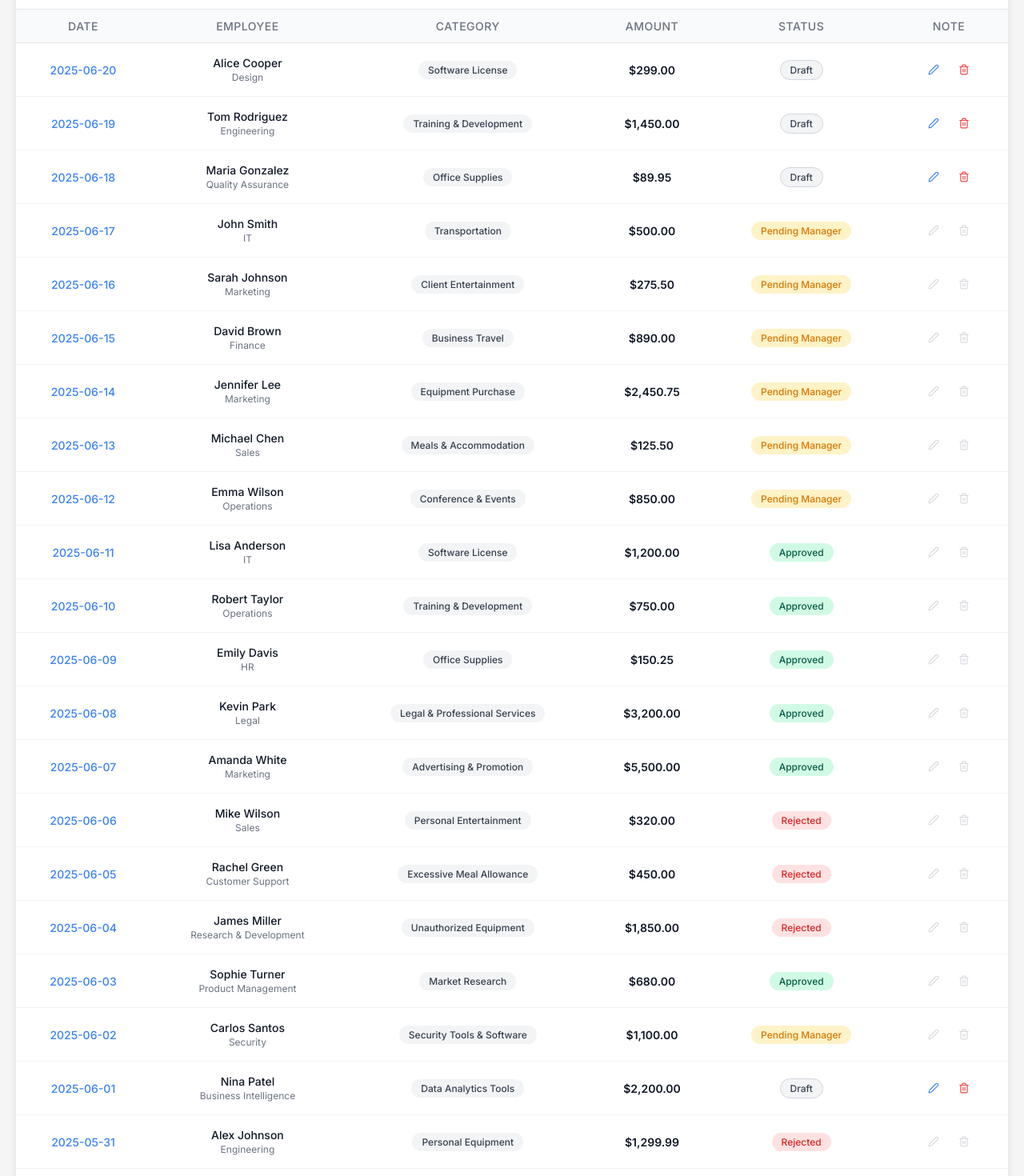
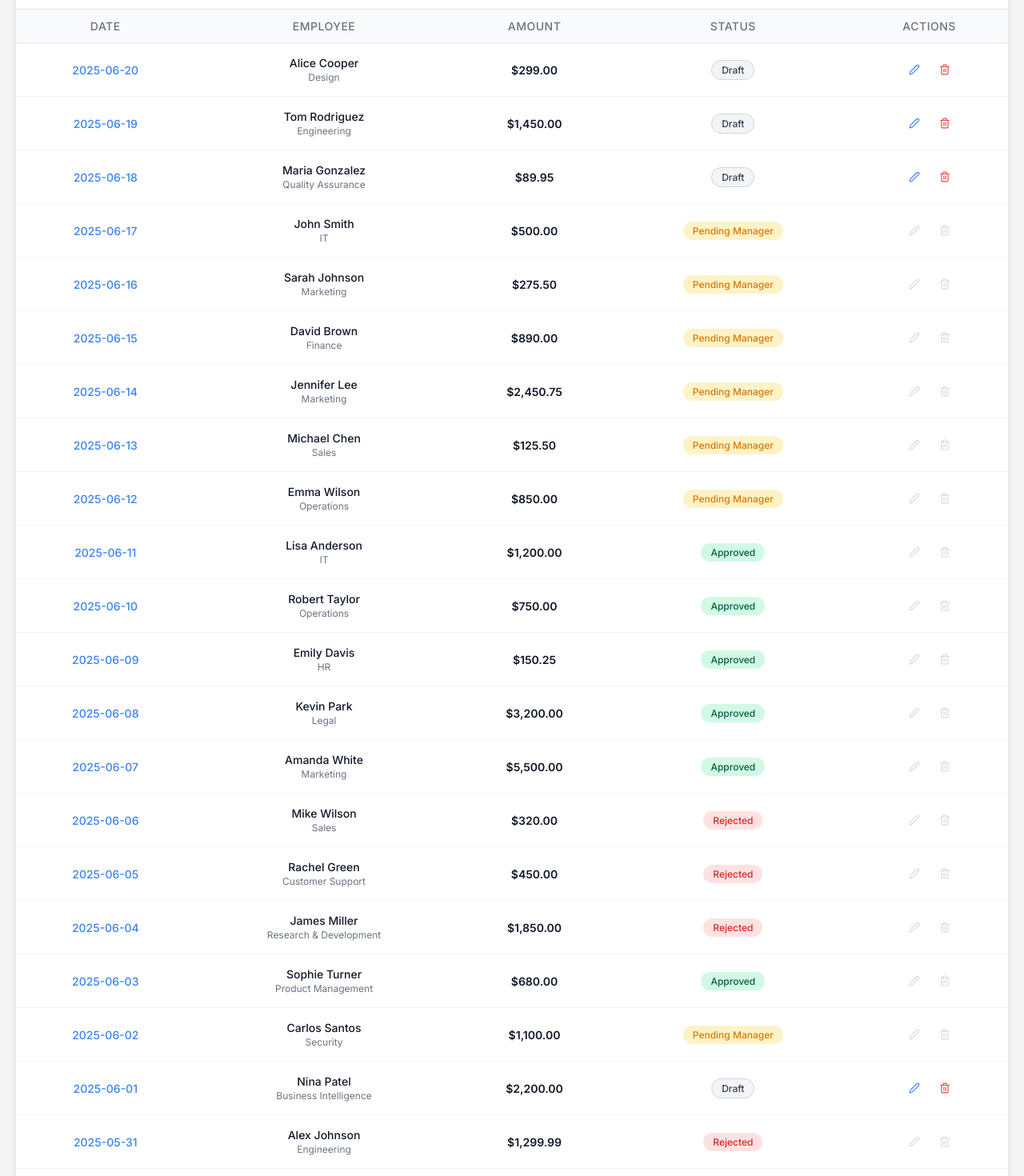
Before and after one commit to huyhuyhuy8s/c8-scrum-training, a React (Vite) app in the folder front-end/: page /finance in a window 1280 px wide. Shown: the part 480-1950 px from the top of the page at 80% size. Built offline with nearby package versions, Linux system fonts and the light colour scheme.

Commit message:
Delete category & format code
- Delete the category in the all table for employee, manager and finance official.
- Format code to do not have any extra whitespace between tags on each line.

```diff
--- a/front-end/src/components/FinanceLayout.jsx
+++ b/front-end/src/components/FinanceLayout.jsx
@@ -147,7 +147,6 @@ const FinanceLayout = () => {
       'Date',
       'Employee Name',
       'Department',
-      'Category',
       'Amount',
       'Status',
       'Approved Date'
@@ -160,7 +159,6 @@ const FinanceLayout = () => {
         row.date,
         `"${row.employee.name}"`,
         `"${row.employee.department}"`,
-        `"${row.category}"`,
         row.amount,
         row.statusText,
         row.approvedDate || row.date
@@ -196,7 +194,6 @@ const FinanceLayout = () => {
         name: "John Smith",
         department: "IT"
       },
-      category: "Transportation",
       amount: "$500.00",
       status: "pending",
       statusText: "Pending"
@@ -208,7 +205,6 @@ const FinanceLayout = () => {
         name: "Sarah Johnson",
         department: "Marketing"
       },
-      category: "Client Entertainment",
       amount: "$275.50",
       status: "pending",
       statusText: "Pending"
@@ -220,7 +216,6 @@ const FinanceLayout = () => {
         name: "Michael Chen",
         department: "Sales"
       },
-      category: "Meals & Accommodation",
       amount: "$125.50",
       status: "pending",
       statusText: "Pending"
@@ -232,7 +227,6 @@ const FinanceLayout = () => {
         name: "Carlos Santos",
         department: "Security"
       },
-      category: "Security Tools & Software",
       amount: "$1,100.00",
       status: "pending",
       statusText: "Pending"
@@ -245,7 +239,6 @@ const FinanceLayout = () => {
         name: "David Brown",
         department: "Finance"
       },
-      category: "Business Travel",
       amount: "$890.00",
       status: "approved",
       statusText: "Finance"
@@ -257,7 +250,6 @@ const FinanceLayout = () => {
         name: "Alex Thompson",
         department: "Customer Success"
       },
-      category: "Customer Visit Travel",
       amount: "$650.00",
       status: "approved",
       statusText: "Finance"
@@ -269,7 +261,6 @@ const FinanceLayout = () => {
         name: "Lisa Wang",
         department: "Product Management"
       },
-      category: "Market Research Tools",
       amount: "$499.00",
       status: "approved",
       statusText: "Finance"
@@ -282,7 +273,6 @@ const FinanceLayout = () => {
         name: "Jennifer Lee",
         department: "Marketing"
       },
-      category: "Equipment Purchase",
       amount: "$2,450.75",
       status: "rejected",
       statusText: "Rejected"
@@ -294,7 +284,6 @@ const FinanceLayout = () => {
         name: "Grace Kim",
         department: "UX/UI Design"
       },
-      category: "Design Software License",
       amount: "$199.00",
       status: "rejected",
       statusText: "Rejected"
@@ -305,7 +294,7 @@ const FinanceLayout = () => {
       employee: {
         name: "Rachel Green",
         department: "Marketing"
-      },      category: "Advertising Campaign",
+      },
       amount: "$2,500.00",
       status: "rejected",
       statusText: "Rejected"
@@ -318,7 +307,6 @@ const FinanceLayout = () => {
         name: "Lisa Wang",
         department: "Product Management"
       },
-      category: "Market Research Tools",
       amount: "$499.00",
       status: "finance_approved",
       statusText: "Finance Approved",
@@ -331,7 +319,6 @@ const FinanceLayout = () => {
         name: "Mark Johnson",
         department: "Sales"
       },
-      category: "Client Presentation",
       amount: "$320.75",
       status: "finance_approved",
       statusText: "Finance Approved",
@@ -344,7 +331,6 @@ const FinanceLayout = () => {
         name: "Sophie Chen",
         department: "HR"
       },
-      category: "Team Building Event",
       amount: "$1,200.00",
       status: "finance_approved",
       statusText: "Finance Approved",
--- a/front-end/src/components/List.jsx
+++ b/front-end/src/components/List.jsx
@@ -23,7 +23,6 @@ const List = ({
         name: "Alice Cooper",
         department: "Design"
       },
-      category: "Software License",
       amount: "$299.00",
       status: "draft",
       statusText: "Draft"
@@ -35,7 +34,6 @@ const List = ({
         name: "Tom Rodriguez",
         department: "Engineering"
       },
-      category: "Training & Development",
       amount: "$1,450.00",
       status: "draft",
       statusText: "Draft"
@@ -47,7 +45,6 @@ const List = ({
         name: "Maria Gonzalez",
         department: "Quality Assurance"
       },
-      category: "Office Supplies",
       amount: "$89.95",
       status: "draft",
       statusText: "Draft"
@@ -61,7 +58,6 @@ const List = ({
         name: "John Smith",
         department: "IT"
       },
-      category: "Transportation",
       amount: "$500.00",
       status: "pending",
       statusText: "Pending Manager"
@@ -73,7 +69,6 @@ const List = ({
         name: "Sarah Johnson",
         department: "Marketing"
       },
-      category: "Client Entertainment",
       amount: "$275.50",
       status: "pending",
       statusText: "Pending Manager"
@@ -85,7 +80,6 @@ const List = ({
         name: "David Brown",
         department: "Finance"
       },
-      category: "Business Travel",
       amount: "$890.00",
       status: "pending",
       statusText: "Pending Manager"
@@ -97,7 +91,6 @@ const List = ({
         name: "Jennifer Lee",
         department: "Marketing"
       },
-      category: "Equipment Purchase",
       amount: "$2,450.75",
       status: "pending",
       statusText: "Pending Manager"
@@ -109,7 +102,6 @@ const List = ({
         name: "Michael Chen",
         department: "Sales"
       },
-      category: "Meals & Accommodation",
       amount: "$125.50",
       status: "pending",
       statusText: "Pending Manager"
@@ -121,7 +113,6 @@ const List = ({
         name: "Emma Wilson",
         department: "Operations"
       },
-      category: "Conference & Events",
       amount: "$850.00",
       status: "pending",
       statusText: "Pending Manager"
@@ -135,7 +126,6 @@ const List = ({
         name: "Lisa Anderson",
         department: "IT"
       },
-      category: "Software License",
       amount: "$1,200.00",
       status: "approved",
       statusText: "Approved"
@@ -147,7 +137,6 @@ const List = ({
         name: "Robert Taylor",
         department: "Operations"
       },
-      category: "Training & Development",
       amount: "$750.00",
       status: "approved",
       statusText: "Approved"
@@ -159,7 +148,6 @@ const List = ({
         name: "Emily Davis",
         department: "HR"
       },
-      category: "Office Supplies",
       amount: "$150.25",
       status: "approved",
       statusText: "Approved"
@@ -171,7 +159,6 @@ const List = ({
         name: "Kevin Park",
         department: "Legal"
       },
-      category: "Legal & Professional Services",
       amount: "$3,200.00",
       status: "approved",
       statusText: "Approved"
@@ -183,7 +170,6 @@ const List = ({
         name: "Amanda White",
         department: "Marketing"
       },
-      category: "Advertising & Promotion",
       amount: "$5,500.00",
       status: "approved",
       statusText: "Approved"
@@ -197,7 +183,6 @@ const List = ({
         name: "Mike Wilson",
         department: "Sales"
       },
-      category: "Personal Entertainment",
       amount: "$320.00",
       status: "rejected",
       statusText: "Rejected"
@@ -209,7 +194,6 @@ const List = ({
         name: "Rachel Green",
         department: "Customer Support"
       },
-      category: "Excessive Meal Allowance",
       amount: "$450.00",
       status: "rejected",
       statusText: "Rejected"
@@ -221,7 +205,6 @@ const List = ({
         name: "James Miller",
         department: "Research & Development"
       },
-      category: "Unauthorized Equipment",
       amount: "$1,850.00",
       status: "rejected",
       statusText: "Rejected"
@@ -234,7 +217,6 @@ const List = ({
         name: "Sophie Turner",
         department: "Product Management"
       },
-      category: "Market Research",
       amount: "$680.00",
       status: "approved",
       statusText: "Approved"
@@ -246,7 +228,6 @@ const List = ({
         name: "Carlos Santos",
         department: "Security"
       },
-      category: "Security Tools & Software",
       amount: "$1,100.00",
       status: "pending",
       statusText: "Pending Manager"
@@ -258,7 +239,6 @@ const List = ({
         name: "Nina Patel",
         department: "Business Intelligence"
       },
-      category: "Data Analytics Tools",
       amount: "$2,200.00",
       status: "draft",
       statusText: "Draft"
@@ -272,7 +252,7 @@ const List = ({
         name: "Alex Johnson",
         department: "Engineering"
       },
-      category: "Personal Equipment",
+
       amount: "$1,299.99",
       status: "rejected",
       statusText: "Rejected"
@@ -284,7 +264,6 @@ const List = ({
         name: "Isabella Garcia",
         department: "Design"
       },
-      category: "Non-Business Travel",
       amount: "$750.00",
       status: "rejected",
       statusText: "Rejected"
@@ -296,7 +275,6 @@ const List = ({
         name: "Daniel Kim",
         department: "Operations"
       },
-      category: "Excessive Meal Expense",
       amount: "$85.75",
       status: "rejected",
       statusText: "Rejected"
@@ -311,7 +289,6 @@ const List = ({
         name: "Grace Liu",
         department: "Quality Assurance"
       },
-      category: "Testing Tools",
       amount: "$420.00",
       status: "rejected",
       statusText: "Rejected"
@@ -324,7 +301,6 @@ const List = ({
         name: "Sophia Chen",
         department: "Research & Development"
       },
-      category: "Lab Equipment",
       amount: "$3,750.00",
       status: "rejected",
       statusText: "Rejected"
@@ -463,19 +439,19 @@ const List = ({
         <h2 className="list-title">{title}</h2>
       </div>
 
-      <table className="list-table">        <thead className="list-table-header">
+      <table className="list-table">
+        <thead className="list-table-header">
           <tr>
             {(isManagerView || isFinanceView) && <th>Select</th>}
             <th>Date</th>
             <th>Employee</th>
-            <th>Category</th>
             <th>Amount</th>
             <th>Status</th>
-            <th>Note</th>
+            <th>Actions</th>
           </tr>
         </thead>
         <tbody>
-          {displayData.map((item) => (            <tr
+          {displayData.map((item) => (<tr
               key={item.id}
               className={`list-table-row ${(!isManagerView && !isFinanceView) ? 'clickable-row' : ''}`}
               onClick={(!isManagerView && !isFinanceView) ? () => handleRowClick(item) : undefined}
@@ -502,16 +478,15 @@ const List = ({
                 </div>
               </td>
               <td className="list-table-cell">
-                <span className="list-category">{item.category}</span>
+                <span className="list-amount">{item.amount}</span>
               </td>
-              <td className="list-table-cell">
-                <span className="list-amount">{item.amount}</span>              </td>
               <td className="list-table-cell">
                 <span className={`list-status ${getStatusClass(item.status)}`}>
                   {item.statusText}
-                </span>              </td>
-              {(!isManagerView && !isFinanceView) && (
-                <td className="list-table-cell">
+                </span>
+              </td>
+              <td className="list-table-cell">
+                {(!isManagerView && !isFinanceView) && (
                   <div className="list-actions">
                     <button
                       className={`action-button update-button ${item.status !== 'draft' ? 'disabled' : ''}`}
@@ -530,10 +505,10 @@ const List = ({
                       <FiTrash2 />
                     </button>
                   </div>
-                </td>
-              )}              {(isManagerView || isFinanceView) && (
-                <td className="list-table-cell">
-                  <div className="list-actions">                    <button
+                )}
+                {(isManagerView || isFinanceView) && (
+                  <div className="list-actions">
+                    <button
                       className={`action-button manager-accept-button ${
                         isFinanceView
                           ? (item.status !== 'pending' ? 'disabled' : '')
@@ -566,8 +541,8 @@ const List = ({
                       <FiX />
                     </button>
                   </div>
-                </td>
-              )}
+                )}
+              </td>
             </tr>
           ))}
         </tbody>
```
Also changed, not shown: front-end/src/components/EmployeeAnalytics.jsx (added).
